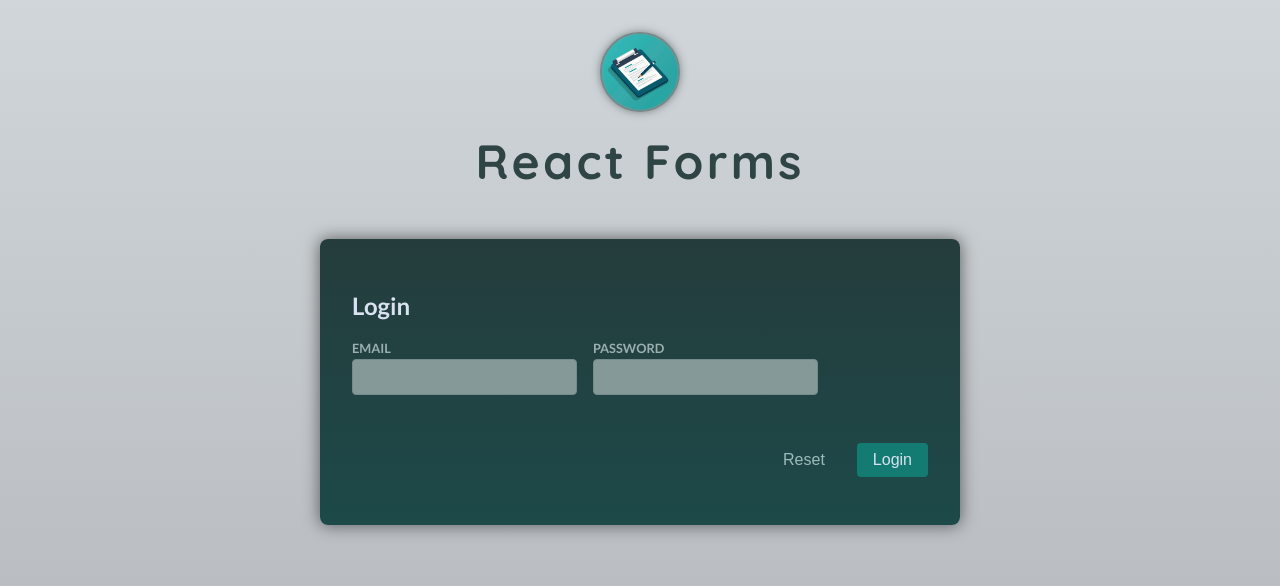
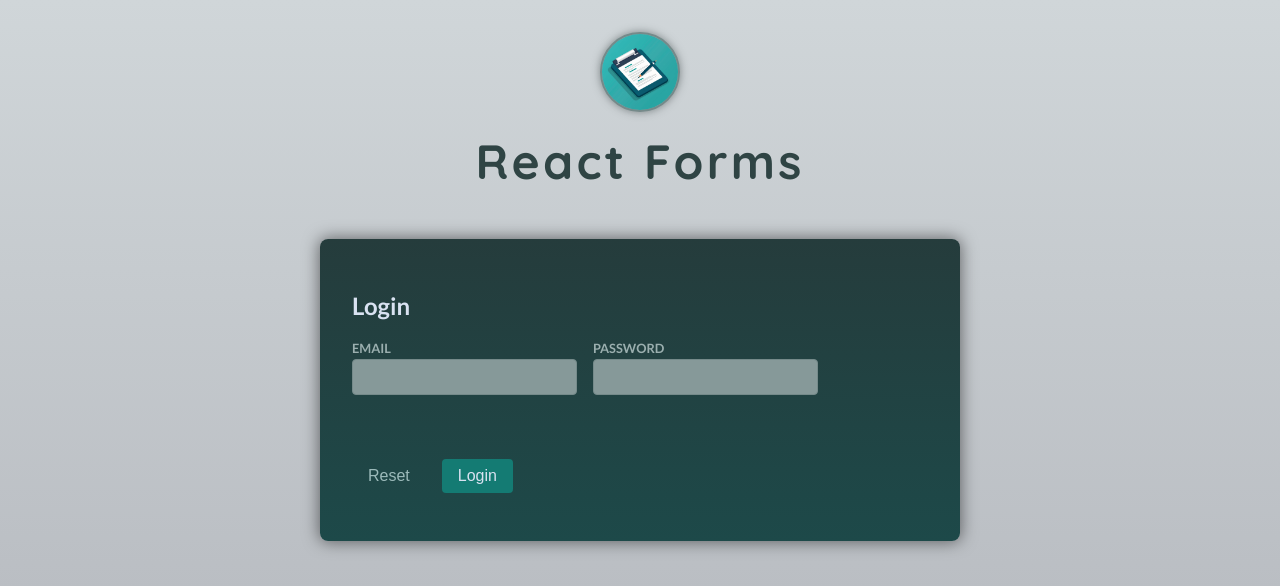
Before and after one commit to GerardGargan/react-form-handling, a React (Vite) app: page / in a window 1280 px wide. Shown: the top 586 px of the page. Built offline with nearby package versions, Linux system fonts and the light colour scheme.

Commit message:
add custom input components

```diff
--- a/src/App.jsx
+++ b/src/App.jsx
@@ -9,7 +9,7 @@ function App() {
     <>
       <Header />
       <main>
-        <Login />
+        <LoginState />
       </main>
     </>
   );
--- /dev/null
+++ b/src/components/Input.jsx
@@ -0,0 +1,9 @@
+export default function Input({ label, id, error, ...props }) {
+    return (
+        <div className="control no-margin">
+          <label htmlFor={id}>{label}</label>
+          <input id={id} {...props} />
+          <div className="control-error">{error && <p>{error}</p>}</div>
+        </div>
+    );
+}
--- a/src/components/Login-state.jsx
+++ b/src/components/Login-state.jsx
@@ -1,4 +1,5 @@
 import { useState } from "react";
+import Input from "./Input";
 
 export default function Login() {
 
@@ -13,6 +14,7 @@ export default function Login() {
   });
 
   const isEmailInvalid = isEdit.email && !userInput.email.includes('@');
+  const isPasswordInvalid = isEdit.password && userInput.password.length < 6;
 
   function handleChange(identifier, value) {
     setUserInput(prevState => ({
@@ -43,22 +45,33 @@ export default function Login() {
       <h2>Login</h2>
 
       <div className="control-row">
-        <div className="control no-margin">
-          <label htmlFor="email">Email</label>
-          <input id="email" type="email" name="email" onBlur={() => handleInputBlur('email')} value={userInput.email} onChange={(event) => handleChange('email', event.target.value)} />
-          <div className="control-error">{isEmailInvalid && <p>Please enter a valid email</p>}</div>
-        </div>
+      <Input
+        label="Email"
+        id="email"
+        type="email"
+        name="email"
+        onBlur={() => handleInputBlur('email')}
+        value={userInput.email}
+        onChange={(event) => handleChange('email', event.target.value)}
+        error={isEmailInvalid && 'Please enter a valid email'}
+      />
 
-        <div className="control no-margin">
-          <label htmlFor="password">Password</label>
-          <input id="password" type="password" name="password" onBlur={() => handleInputBlur('password')} value={userInput.value} onChange={(event) => handleChange('email', event.target.value)} />
-        </div>
-      </div>
+      <Input
+        label="Password"
+        id="password"
+        type="password"
+        name="password"
+        onBlur={() => handleInputBlur('password')}
+        value={userInput.password}
+        onChange={(event) => handleChange('password', event.target.value)}
+        error={isPasswordInvalid && 'Please enter a valid password'}
+      />
 
       <p className="form-actions">
         <button className="button button-flat">Reset</button>
         <button className="button">Login</button>
       </p>
+      </div>
     </form>
   );
 }
```
